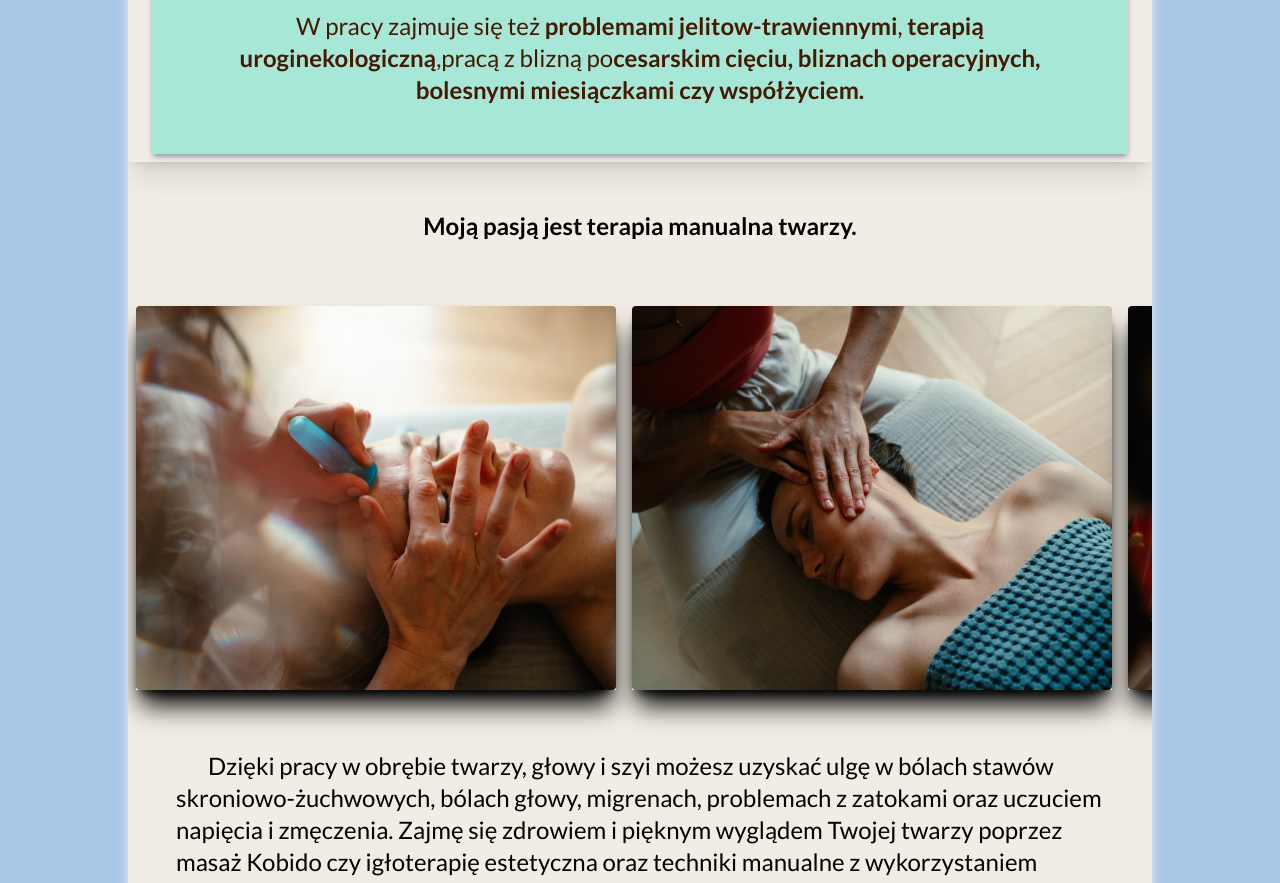
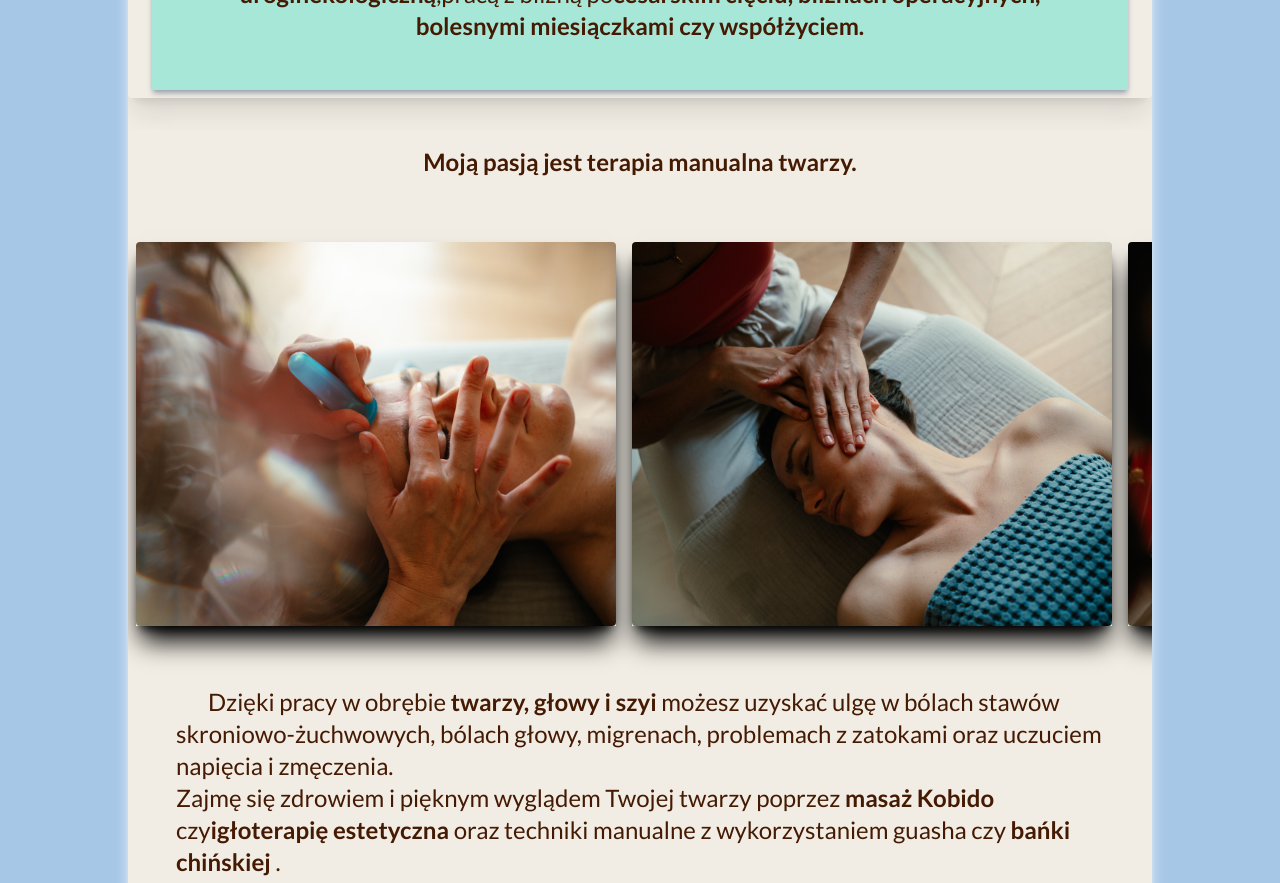
Before and after one commit to PiotrRegulski/stan-relaksu, a Next.js app: page /about in a window 1280 px wide. Shown: the part 1600-2483 px from the top of the page. Built offline with nearby package versions, Linux system fonts and the light colour scheme.

Commit message:
changed style in sm screen at about page

```diff
--- a/src/components/about/AboutMeLastCard.tsx
+++ b/src/components/about/AboutMeLastCard.tsx
@@ -4,7 +4,7 @@ import ButtonOffers from "./ButtonOffers";
 const AboutMeLastCard = () => {
   return (
     <div className="flex flex-col  mx:auto   md:mb-12 my-8   bg-secondary  rounded-md ">
-       <h3 className=" text-lg  md:text-2xl font-bold text-black mx-auto py-3 md:py-4 md:px-[25%]  animate-fadeIn    transition-transform duration-1000 ease-in-out">
+       <h3 className=" text-lg  md:text-2xl font-bold text-amber-950 mx-auto py-3 md:py-4 md:px-[25%]  animate-fadeIn    transition-transform duration-1000 ease-in-out">
           Moją pasją jest terapia manualna twarzy.
         </h3>
       <div className="flex items-center">
@@ -12,13 +12,13 @@ const AboutMeLastCard = () => {
       </div>
       <div className="w-full flex flex-col justify-center ">
 
-        <p className="indent-8 text-lg text-left md:text-2xl  text-black mx-auto py-3 px-4 md:px-12  animate-fadeIn    transition-transform duration-1000 ease-in-out">
-          Dzięki pracy w obrębie twarzy, głowy i szyi możesz uzyskać ulgę w
+        <p className="indent-8 text-lg text-left md:text-2xl  text-amber-950 mx-auto py-3 px-4 md:px-12  animate-fadeIn    transition-transform duration-1000 ease-in-out">
+          Dzięki pracy w obrębie<strong> twarzy, głowy i szyi</strong>  możesz uzyskać ulgę w
           bólach stawów skroniowo-żuchwowych, bólach głowy, migrenach,
-          problemach z zatokami oraz uczuciem napięcia i zmęczenia. Zajmę się
-          zdrowiem i pięknym wyglądem Twojej twarzy poprzez masaż Kobido czy
-          igłoterapię estetyczna oraz techniki manualne z wykorzystaniem guasha
-          czy bańki chińskiej.
+          problemach z zatokami oraz uczuciem napięcia i zmęczenia.<br></br> Zajmę się
+          zdrowiem i pięknym wyglądem Twojej twarzy poprzez <strong>masaż Kobido</strong> czy
+          <strong>igłoterapię estetyczna</strong> oraz techniki manualne z wykorzystaniem guasha
+          czy <strong>bańki chińskiej</strong> .
         </p>
       </div>
       <ButtonOffers/>
--- a/src/components/about/AboutMeMainCard.tsx
+++ b/src/components/about/AboutMeMainCard.tsx
@@ -16,10 +16,10 @@ const AboutMeMainCard = () => {
           </div>
         </div>
         <div className="flex flex-col ">
-          <h1 className=" text-xl text-left md:text-2xl font-semibold w-full py-6 px-2 text-amber-950">
+          <h1 className=" text-xl text-left md:text-2xl font-semibold w-full py-2 md:py-6 px-2 text-amber-950">
             Cześć, jestem Kinga
           </h1>
-          <div className="flex flex-col items-center justify-center  md:mx-6 my-2 px-4 py-12 shadow-md shadow-primary bg-secondary md:pr-48 md:rounded-r-full">
+          <div className="flex flex-col items-center justify-center  md:mx-6 my-2 px-4 py-4 lg:py-12 shadow-md shadow-gray-400 bg-secondary md:pr-48 md:rounded-r-full">
             <article className=" text-lg md:text-xl  md:text-left  text-pretty text-amber-950">
               <p className="  text-pretty ">
                 Ukończyłam<strong> fizjoterapię </strong>na Warszawskim
```
